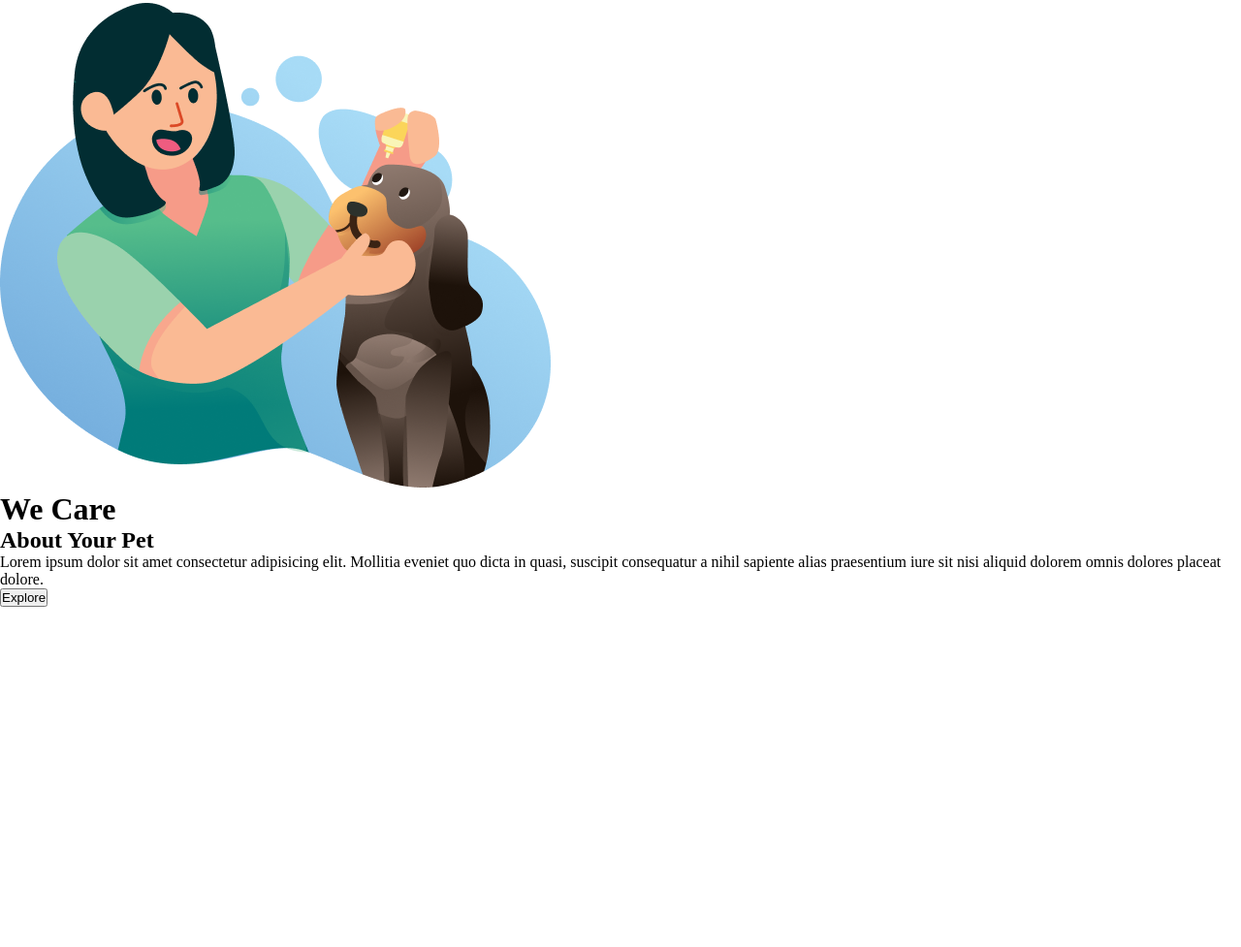
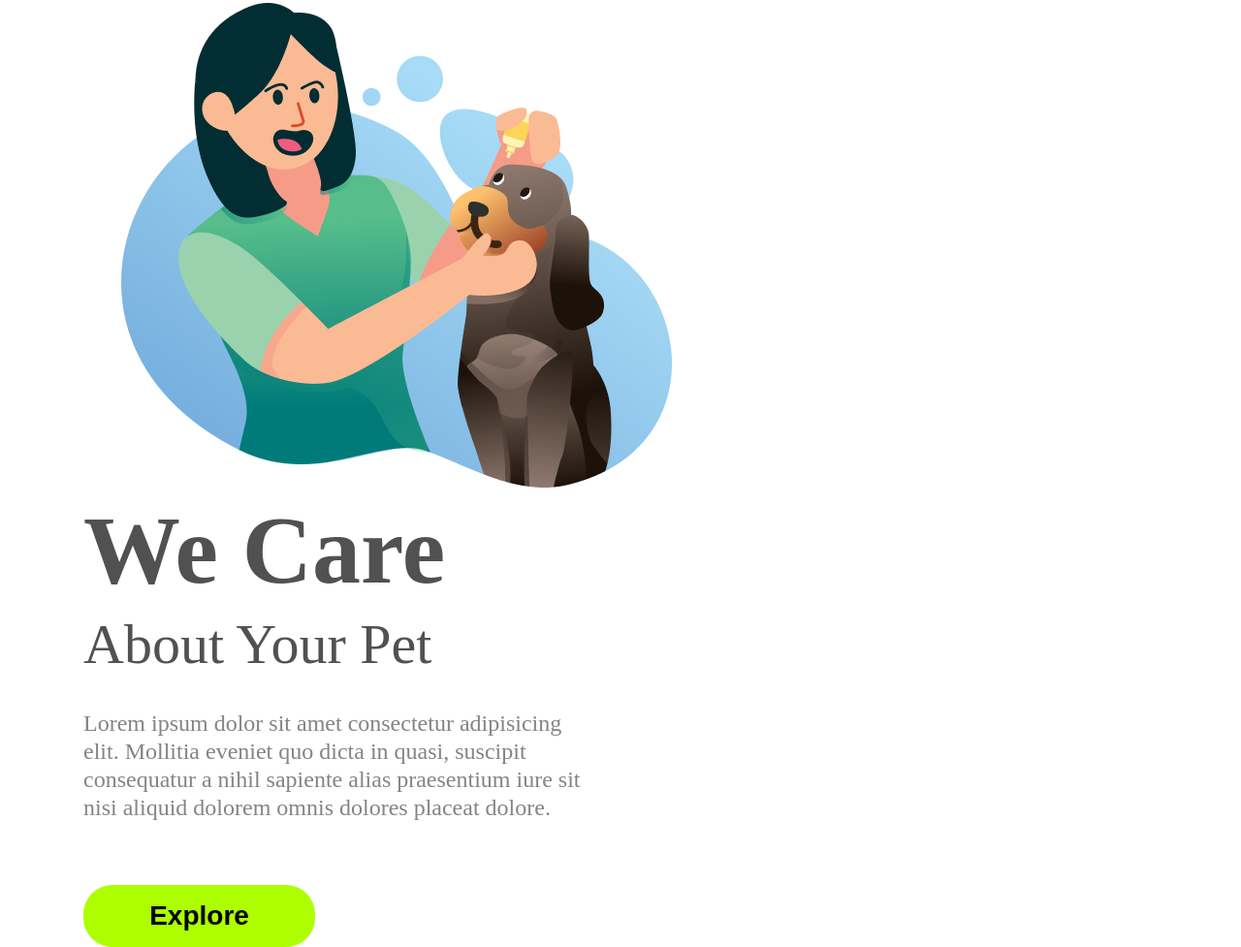
Before and after one commit to Moniquelramos/projeto-we-care, a plain HTML site: page index.html in a window 1280 px wide. Shown: the part 226-1203 px from the top of the page at 97% size. Before the commit the page ends 852 px from the top, so only its background shows below. Drawn offline with Linux system fonts and the light colour scheme.

Commit message:
projeto finalizado

```diff
--- a/index.html
+++ b/index.html
@@ -8,27 +8,33 @@
     <link rel="stylesheet" href="./styles.css">
     <link rel="preconnect" href="https://fonts.googleapis.com">
     <link rel="preconnect" href="https://fonts.gstatic.com" crossorigin>
-    <link href="https://fonts.googleapis.com/css2?family=Montserrat:ital,wght@0,600;0,700;0,900;1,400;1,500&display=swap" rel="stylesheet">
+    <link
+        href="https://fonts.googleapis.com/css2?family=Montserrat:ital,wght@0,600;0,700;0,900;1,400;1,500&display=swap"
+        rel="stylesheet">
     <title>We Care</title>
 </head>
 
 <body>
     <header>
-        <a class ="link-header">Home</a>
-        <a class ="link-header">About</a>
-        <a class ="link-header">Product</a>
-        <a class ="link-header">Service</a>
-        <a class ="link-header">Contact</a>
+        <a class="link-header">Home</a>
+        <a class="link-header">About</a>
+        <a class="link-header">Product</a>
+        <a class="link-header">Service</a>
+        <a class="link-header">Contact</a>
         <button class="button-header">Login</button>
     </header>
     <main>
         <img src="./img/we-care.png" alt="we-care-logo" class="logo-image">
-        <h1>We Care</h1>
-        <h2>About Your Pet</h2>
-        <p>Lorem ipsum dolor sit amet consectetur adipisicing elit. Mollitia eveniet quo dicta in quasi, suscipit
-            consequatur a nihil sapiente alias praesentium iure sit nisi aliquid dolorem omnis dolores placeat dolore.
-        </p>
-        <button>Explore</button>
+
+        <section>
+            <h1>We Care</h1>
+            <h2>About Your Pet</h2>
+            <p>Lorem ipsum dolor sit amet consectetur adipisicing elit. Mollitia eveniet quo dicta in quasi, suscipit
+                consequatur a nihil sapiente alias praesentium iure sit nisi aliquid dolorem omnis dolores placeat
+                dolore.
+            </p>
+            <button class="button-main">Explore</button>
+        </section>
     </main>
 
 </body>
--- a/styles.css
+++ b/styles.css
@@ -14,7 +14,7 @@ header {
     font-size: 24px;
     line-height: 29px;
     color: #989D9C;
-    cursor: pointer ;
+    cursor: pointer;
     margin-right: 23px;
 }
 
@@ -27,11 +27,56 @@ header {
     font-size: 24px;
     line-height: 24px;
     color: #FFFFFF;
-
+    cursor: pointer;
 }
 
 .logo-image {
     width: 568px;
     height: 500px;
+    margin-left: 125px;
+    display: inline-block;
+}
+
+section {
+    display: inline-block;
+    margin-left: 86px;
+}
+
+h1 {
+    font-weight: 900;
+    font-size: 100px;
+    line-height: 122px;
+    color: #515151;
+}
+
+h2 {
+    font-weight: 500;
+    font-size: 58px;
+    line-height: 71px;
+    color: #515151;
+}
+
+p {
+    font-weight: 400;
+    font-size: 24px;
+    line-height: 29px;
+    color: #848484;
+    width: 515px;
+    margin-top: 32px;
+    margin-bottom: 65px;
+}
+
+.button-main {
+    background: #ADFF00;
+    border-radius: 30px;
+    width: 239px;
+    height: 64px;
+    border: none;
+    cursor: pointer;
+    filter: drop-shadow(0px 4px 4px rgba(0,-0,-0,-0.25));
+    font-weight: 700;
+    font-size: 28px;
+    line-height: 34px;
+    color: #000000;
 
 }
```
